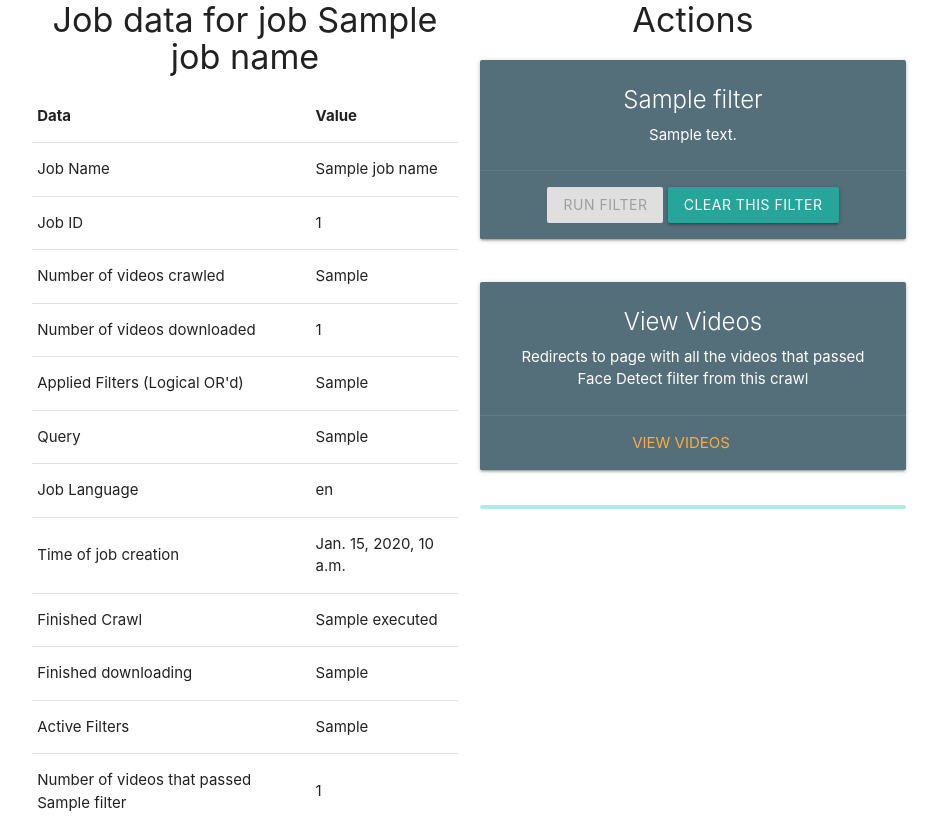
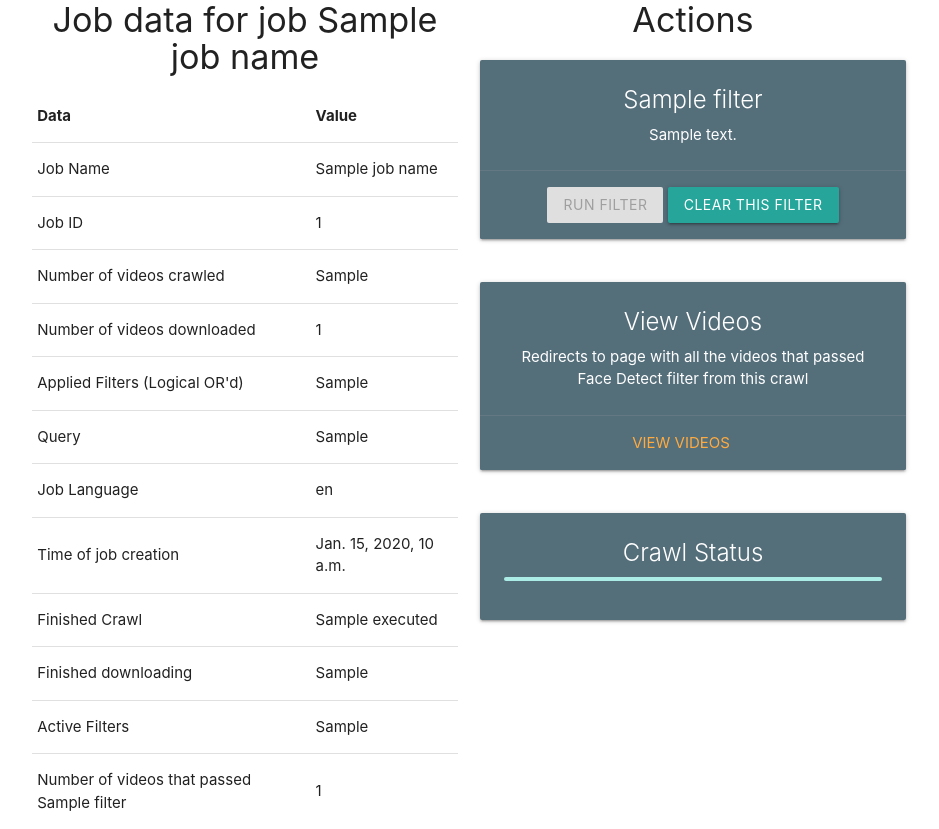
Before and after one commit to Vivian0108/YouTubeCrawler, a Django app: template crawler/crawlerapp/templates/crawlerapp/detail.html in a window 1280 px wide. Shown: the part 86-915 px from the top of the page, without its empty margins (171-1110 px from the left). Run offline with Django 3.2, Linux system fonts and the light colour scheme; the template is opened without the code that fills it: most values are stand-ins (such as "Sample title", 1, 10 or a date in 2020); data that the repository does not hold is empty; parts of the project's set-up code (start-up, migrations or seed data) failed here and were passed over; some libraries are stand-ins or nearby versions.

Commit message:
crawl status

```diff
--- a/crawler/crawlerapp/templates/crawlerapp/detail.html
+++ b/crawler/crawlerapp/templates/crawlerapp/detail.html
@@ -123,9 +123,19 @@
               </div>
             </div>
           </div>
-          <div class="progress" id="crawl_status_div">
-            <div id="crawl_progress" class="determinate" style="width: {{ crawl_progress }};"></div>
+          <div class="row" id="crawl_status_div">
+            <div class="col s12">
+              <div class="card blue-grey darken-1">
+                <div class="card-content white-text">
+                  <span class="card-title">Crawl Status</span>
+                  <div class="progress">
+                    <div id="crawl_progress" class="determinate" style="width: {{ crawl_progress }};"></div>
+                  </div>
+                </div>
+              </div>
+            </div>
           </div>
+
         </div>
       </div>
   </center>
```
